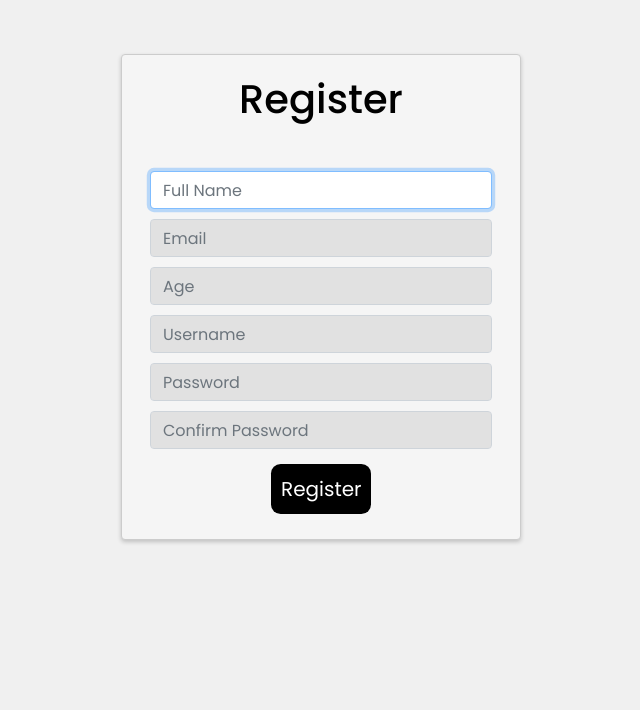
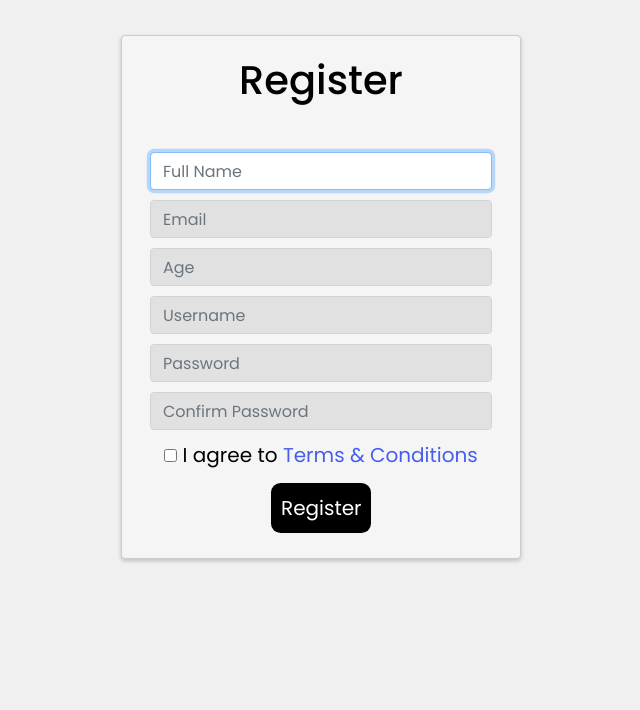
Before and after one commit to apurvsibal/RedFlagsBITS, a Flask app: page /register in a window 1280 px wide. Shown: the part 103-813 px from the top of the page, without its empty margins (319-959 px from the left). Run offline with Flask 2, Linux system fonts and the light colour scheme; some libraries are stand-ins or nearby versions.

Commit message:
Update register.html

```diff
--- a/templates/register.html
+++ b/templates/register.html
@@ -44,6 +44,14 @@
                 <div>
                     <input autocomplete="off" autofocus class="form-control mx-auto w-auto mandatory" id="confirm_password" name="confirm_password" placeholder="Confirm Password" type="password">
                 </div>
+
+
+                <input type="checkbox" name="terms_and_conditions" id="terms_and_conditions" onClick="Toggle_Enable_Submit('submit_button')">
+    <label for="terms_and_conditions">
+        I agree to <a href="{{ url_for('terms_and_conditions') }}" target="_blank">Terms & Conditions</a>
+    </label><br>
+
+
                 <div>
                     <button class="default_button" type="submit" style="width:100px;">Register</button>
                 </div>
```
